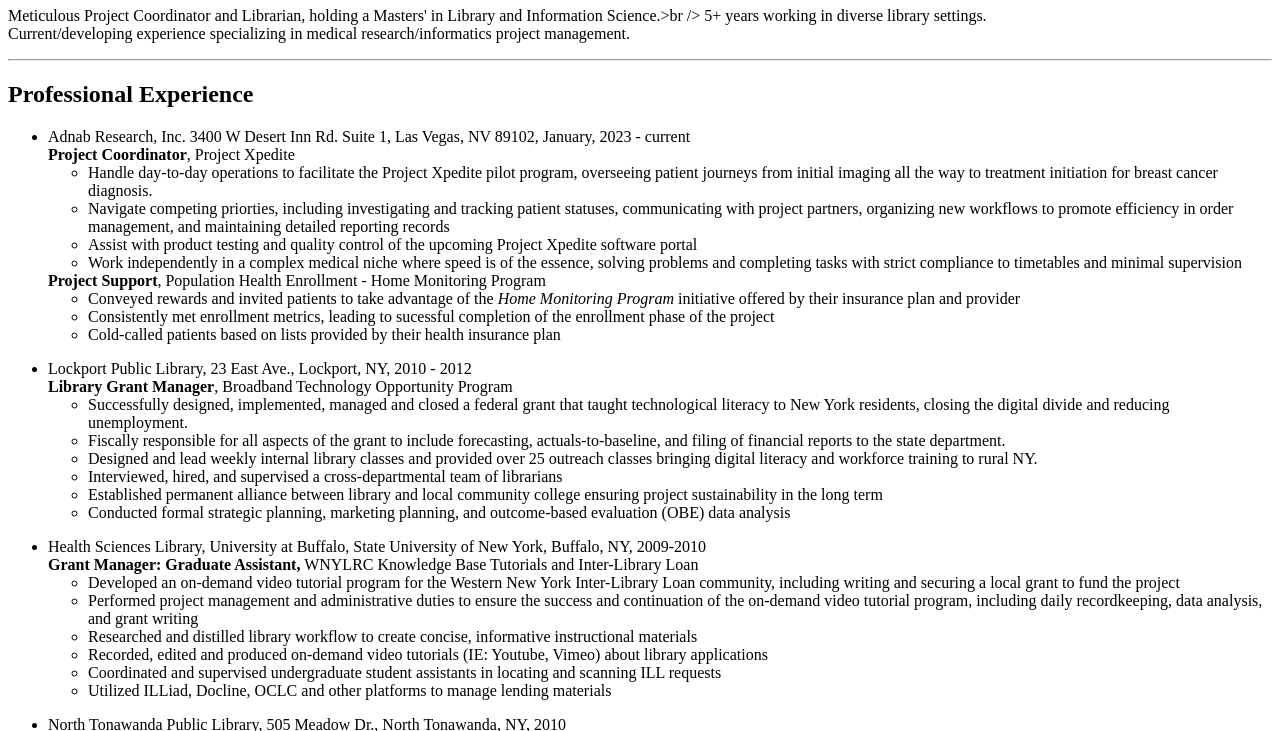
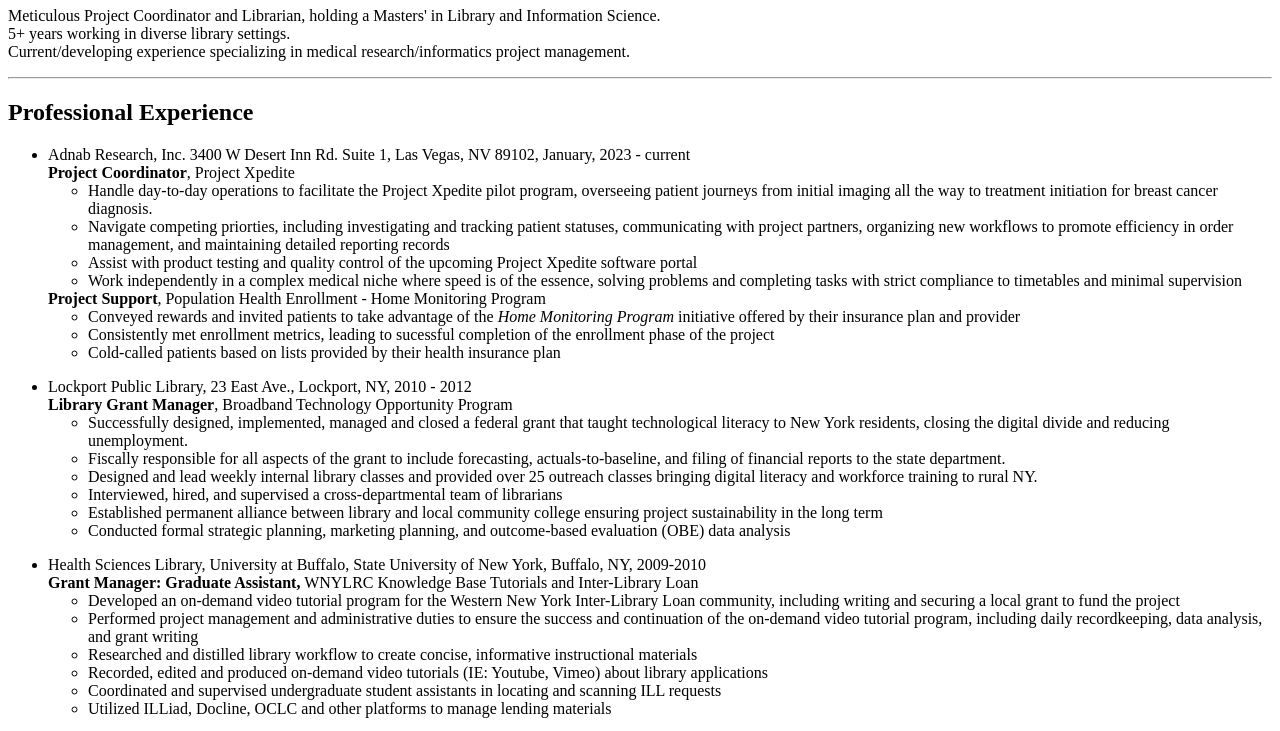
Before and after one commit to jaclynmclaughlin/html-capstone-project, a plain HTML site: page index.html in a window 1280 px wide. Shown: the part 73-804 px from the top of the page. Drawn offline with Linux system fonts and the light colour scheme.

Commit message:
Update index.html

```diff
--- a/index.html
+++ b/index.html
@@ -9,10 +9,9 @@
 
 <body>
     <h1>Jaclyn A. McLaughlin, MLS</h1>
-    <p>Meticulous Project Coordinator and Librarian, holding a Masters' in Library and Information Science.>br />
+    <p>Meticulous Project Coordinator and Librarian, holding a Masters' in Library and Information Science.<br />
         5+ years working in diverse library settings.<br />
-        Current/developing experience specializing in medical
-        research/informatics project management.</p>
+        Current/developing experience specializing in medical research/informatics project management.</p>
 
     <hr />
 
```
